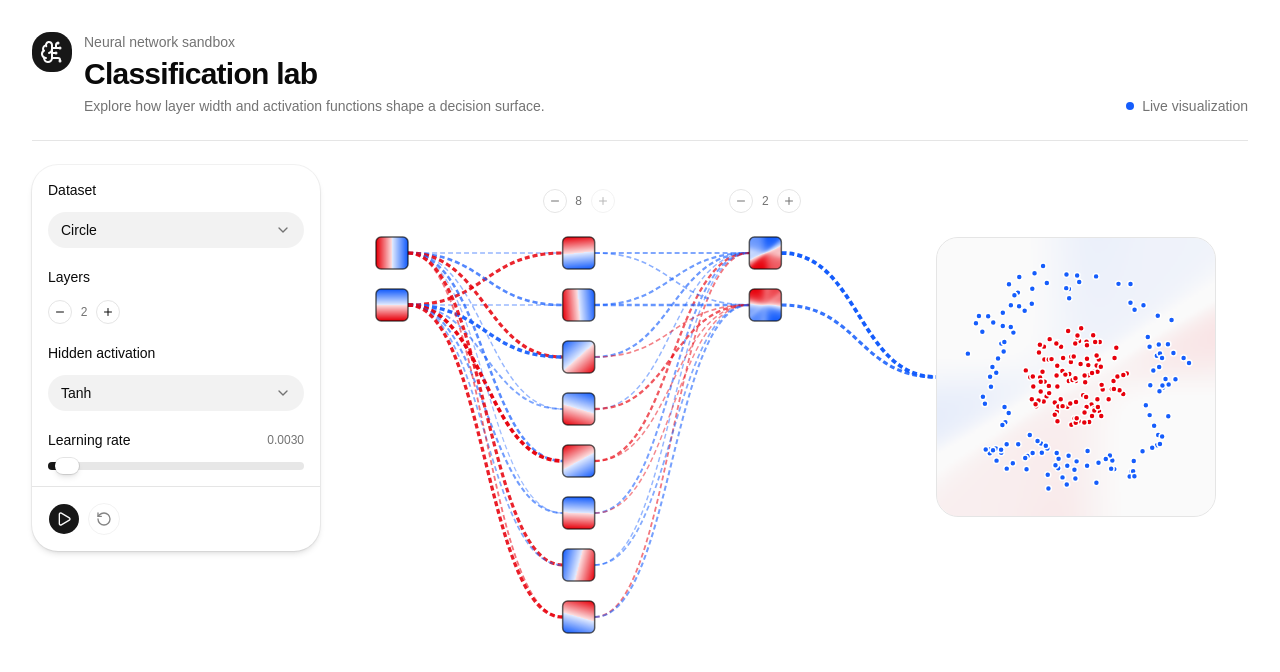
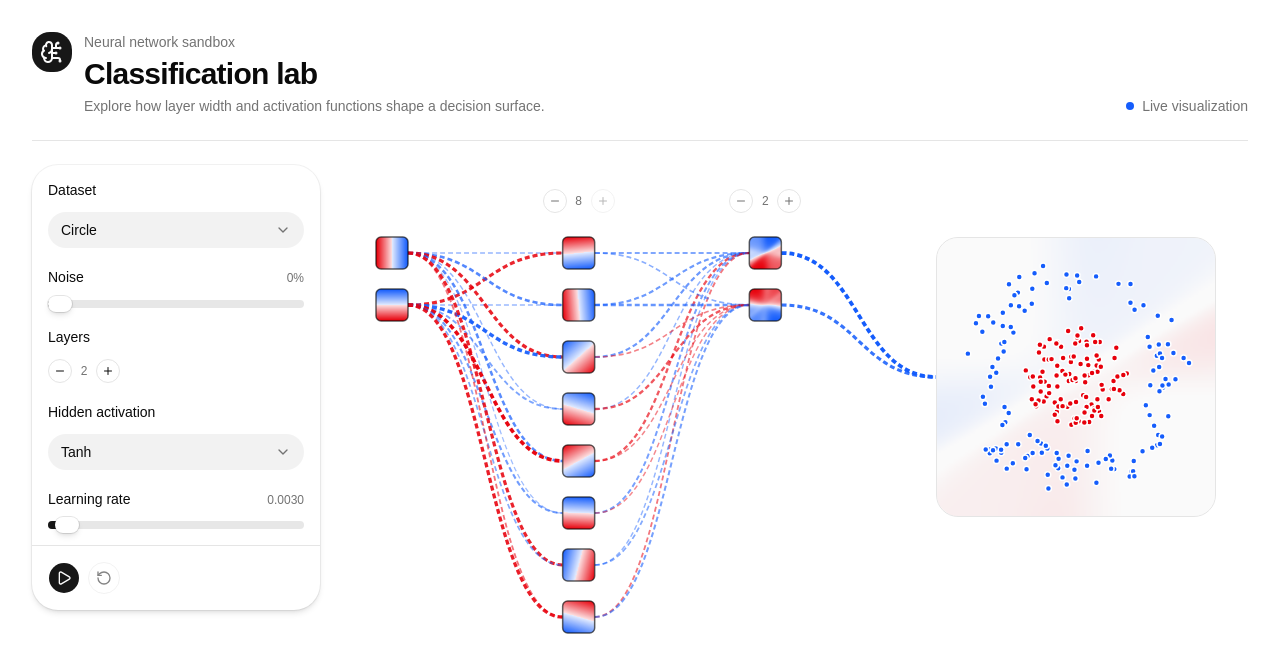
Before and after one commit to GSFranzoni/neural-network-playground, a React (Vite) app: page / in a window 1280 px wide. Shown: the top 672 px of the page. Built offline with nearby package versions, Linux system fonts and the light colour scheme.

Commit message:
feat: add noise configuration to network and dataset handling

```diff
--- a/src/components/playground.tsx
+++ b/src/components/playground.tsx
@@ -133,6 +133,19 @@ export const Playground = () => {
                           </FormSelect.Group>
                         </FormSelect.Content>
                       </FormSelect>
+                    </Field>
+                  )}
+                </form.AppField>
+                <form.AppField name="noise">
+                  {() => (
+                    <Field>
+                      <div className="flex items-center justify-between gap-3">
+                        <FieldLabel>Noise</FieldLabel>
+                        <output className="text-muted-foreground text-xs tabular-nums">
+                          {config.noise}%
+                        </output>
+                      </div>
+                      <FormSlider aria-label="Noise" max={100} min={0} step={1} />
                     </Field>
                   )}
                 </form.AppField>
--- a/src/hooks/use-network-config-change.ts
+++ b/src/hooks/use-network-config-change.ts
@@ -8,7 +8,7 @@ type Props = {
 };
 
 export const useNetworkConfigChange = ({ config, onChange }: Props) => {
-  const trainingConfigurationKey = `${config.dataset}:${config.activation}:${config.hiddenLayers.map(({ neurons }) => neurons).join(",")}`;
+  const trainingConfigurationKey = `${config.dataset}:${config.activation}:${config.noise}:${config.hiddenLayers.map(({ neurons }) => neurons).join(",")}`;
 
   const previousTrainingConfigurationKey = useRef(trainingConfigurationKey);
 
--- a/src/hooks/use-network-config-form.ts
+++ b/src/hooks/use-network-config-form.ts
@@ -10,6 +10,7 @@ export const NetworkConfigFormSchema = z.object({
   activation: ActivationSchema,
   dataset: DatasetSchema,
   learningRate: z.number().positive(),
+  noise: z.number().min(0).max(100),
   hiddenLayers: z
     .array(
       z.object({
@@ -34,6 +35,7 @@ export const NetworkConfigDefaultValues = {
     },
   ],
   learningRate: 0.003,
+  noise: 0,
 } as NetworkConfigFormSchema;
 
 export const useNetworkConfigForm = () => {
--- a/src/hooks/use-network.ts
+++ b/src/hooks/use-network.ts
@@ -13,7 +13,7 @@ import {
   TanhLayer,
   type Layer,
 } from "@/lib/neural-network";
-import { datasets } from "@/mocks/dataset";
+import { datasetsWithNoise } from "@/mocks/dataset";
 
 function activationLayer(activation: NetworkConfigFormSchema["activation"]): Layer {
   switch (activation) {
@@ -53,7 +53,7 @@ const createNetwork = (config: NetworkConfigFormSchema) => {
     outputLayer,
   ]);
 
-  const dataset = datasets[config.dataset];
+  const dataset = datasetsWithNoise(config.noise)[config.dataset];
 
   return { network, inputLayer, hiddenLayers, outputLayer, neuronCount, config, dataset };
 };
--- a/src/hooks/use-training.ts
+++ b/src/hooks/use-training.ts
@@ -4,7 +4,7 @@ import { useAnimationFrameInterval } from "@/hooks/use-animation-frame-interval"
 import { useNetworkConfigChange } from "@/hooks/use-network-config-change";
 import type { NetworkConfigFormSchema } from "@/hooks/use-network-config-form";
 import { binaryCrossEntropy, NeuralNetwork, SGD } from "@/lib/neural-network";
-import { datasets } from "@/mocks/dataset";
+import { datasetsWithNoise } from "@/mocks/dataset";
 import type { Dataset } from "@/types/app";
 
 export type TrainingMetrics = {
@@ -66,7 +66,7 @@ export function useTraining({ config, network }: Props) {
 
   const [data, setData] = useState<TrainingState>(initialTrainingState);
 
-  const dataset = datasets[config.dataset];
+  const dataset = datasetsWithNoise(config.noise)[config.dataset];
 
   const train = (epochs: number) => trainNetwork(network, dataset, config.learningRate, epochs);
 
--- a/src/mocks/dataset.ts
+++ b/src/mocks/dataset.ts
@@ -98,3 +98,26 @@ export const datasets: Record<string, Dataset> = {
   twoMoons: twoMoons(),
   spiral: spiral(),
 };
+
+export function datasetsWithNoise(noisePercent: number): Record<string, Dataset> {
+  if (noisePercent <= 0) {
+    return datasets;
+  }
+
+  const amount = (noisePercent / 100) * 0.8;
+
+  return Object.fromEntries(
+    Object.entries(datasets).map(([name, dataset], datasetIndex) => [
+      name,
+      dataset.map((point, pointIndex) => {
+        const next = random(100 + datasetIndex * 1000 + pointIndex);
+
+        return {
+          ...point,
+          x: Math.max(-6, Math.min(6, point.x + normal(next) * amount)),
+          y: Math.max(-6, Math.min(6, point.y + normal(next) * amount)),
+        };
+      }),
+    ]),
+  );
+}
```
